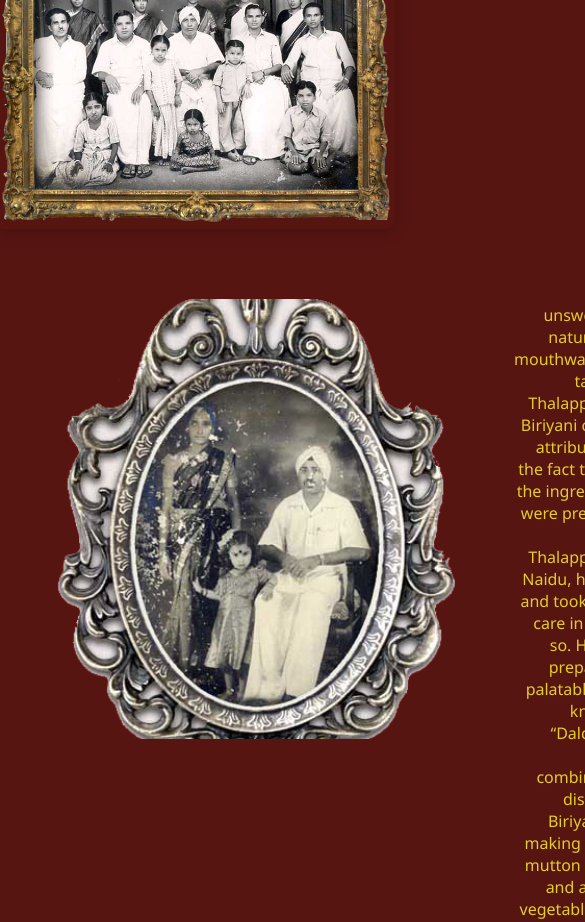
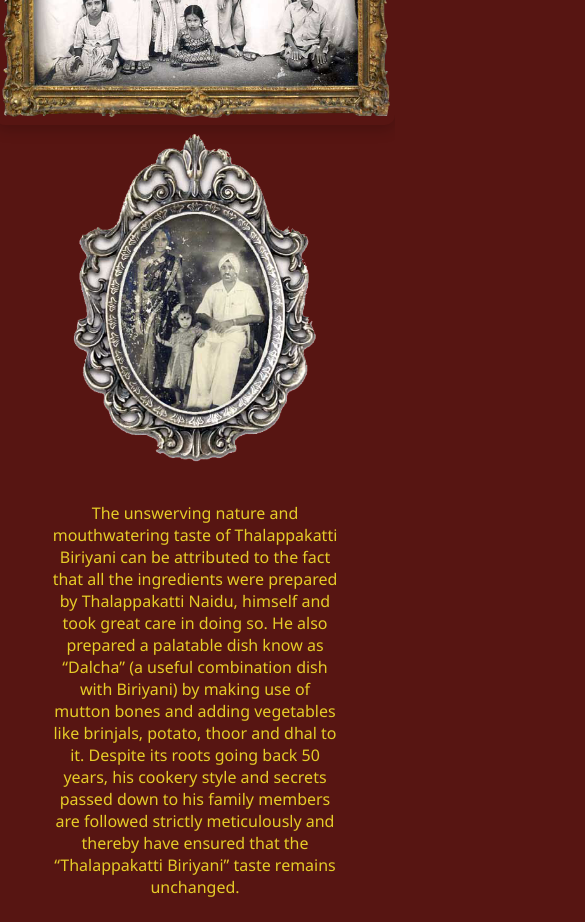
Before and after one commit to MOHAN-PRASANTH-P/-Food-Cart-Service, a React (Vite) app: page /about in a window 390 px wide. Shown: the part 780-1702 px from the top of the page, 585 px wide, since content can reach past the window. Built offline with nearby package versions, Linux system fonts and the light colour scheme.

Commit message:
about.css

```diff
--- a/src/components/about.css
+++ b/src/components/about.css
@@ -1,6 +1,10 @@
 .about-container {
+  max-width: 1200px;
+  margin: 0 auto;
   padding: 2rem;
   text-align: center;
+  font-family: "Segoe UI", Tahoma, Geneva, Verdana, sans-serif;
+  color: #e6cc28;
 }
 
 .about-container h1 {
@@ -31,30 +35,21 @@
   box-shadow: 0px 4px 15px rgba(0,0,0,0.2);
 }
 
-
-.about-container {
-  max-width: 1200px;
-  margin: 0 auto;
-  padding: 2rem;
-  font-family: "Segoe UI", Tahoma, Geneva, Verdana, sans-serif;
-  color: #e6cc28;
-}
-
+/* Main portrait & text section */
 .about-main {
   display: flex;
+  flex-wrap: wrap;
   gap: 2rem;
   align-items: center;
   margin-bottom: 3rem;
 }
 
 .about-texts {
-   display: flex;
-  flex-direction: column; /* stack paragraphs vertically */
-  align-items: flex-end;  /* move all to the right */
-  text-align: right;      /* align text inside to the right too */
-  margin-top: -440px;
-  margin-left: 430px;
-  margin-right: 0px;
+  display: flex;
+  flex-direction: column;
+  align-items: flex-start;
+  text-align: left;
+  margin: 0;
 }
 
 .about-portrait {
@@ -62,20 +57,18 @@
 }
 
 .about-portrait img {
-  display: flex;
-  flex-direction: column;
-  position: relative;
-  top: 65px;
-  width: 410px;
-  height: 440px;
+  width: 100%;
+  max-width: 410px;
+  height: auto;
   object-fit: cover;
+  border-radius: 10px;
 }
 
 .about-bottom {
   display: flex;
+  flex-wrap: wrap;
   gap: 2rem;
   align-items: flex-start;
-  flex-wrap: wrap;
 }
 
 .about-bottom-text {
@@ -93,6 +86,37 @@
   border-radius: 10px;
   object-fit: cover;
   box-shadow: 0px 4px 15px rgba(0,0,0,0.2);
-  position: relative;
-  top: 40px;
 }
+
+/* Responsive media queries */
+@media (max-width: 1024px) {
+  .about-main {
+    flex-direction: column;
+    text-align: center;
+  }
+  .about-texts {
+    align-items: center;
+    text-align: center;
+  }
+  .about-portrait img {
+    max-width: 300px;
+  }
+}
+
+@media (max-width: 768px) {
+  .about-container {
+    padding: 1rem;
+  }
+  .about-portrait img {
+    max-width: 250px;
+  }
+  .about-bottom {
+    flex-direction: column;
+  }
+  .about-bottom-text, .about-group {
+    flex: 1 1 100%;
+  }
+  .about-text {
+    font-size: 1rem;
+  }
+}
```
